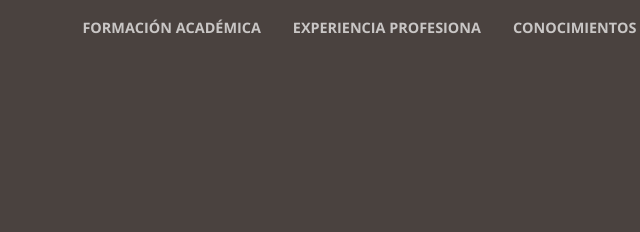
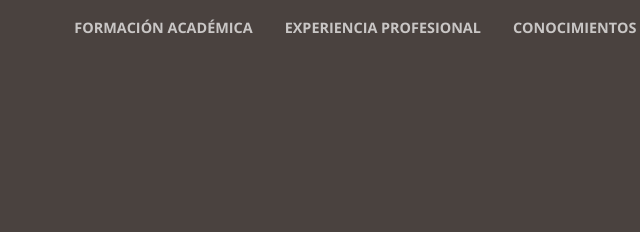
Before and after one commit to Sergio2431/Curriculum.github.io, a website with bundled scripts: page index.html in a window 1280 px wide. Shown: the top 232 px of the page, 431-1071 px from the left. Built offline with nearby package versions, Linux system fonts and the light colour scheme.

Commit message:
subir curriculum

```diff
--- a/index.html
+++ b/index.html
@@ -41,7 +41,7 @@
               <a class="nav-link js-scroll-trigger" href="#forAc">Formación Académica</a>
             </li>
             <li class="nav-item">
-              <a class="nav-link js-scroll-trigger" href="#expPro">Experiencia Profesiona</a>
+              <a class="nav-link js-scroll-trigger" href="#expPro">Experiencia Profesional</a>
             </li>
             <li class="nav-item">
               <a class="nav-link js-scroll-trigger" href="#conocimientos">Conocimientos</a>
```
